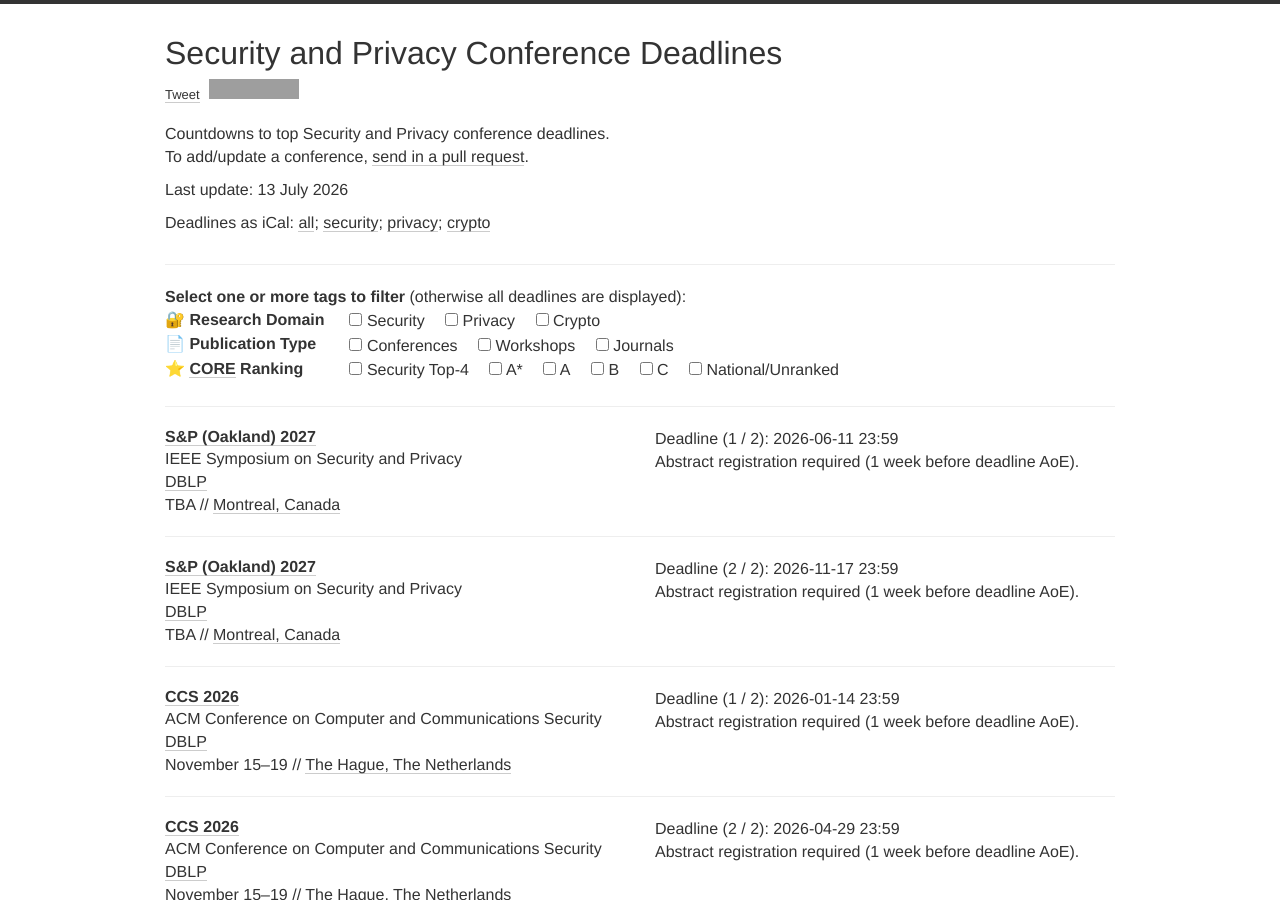
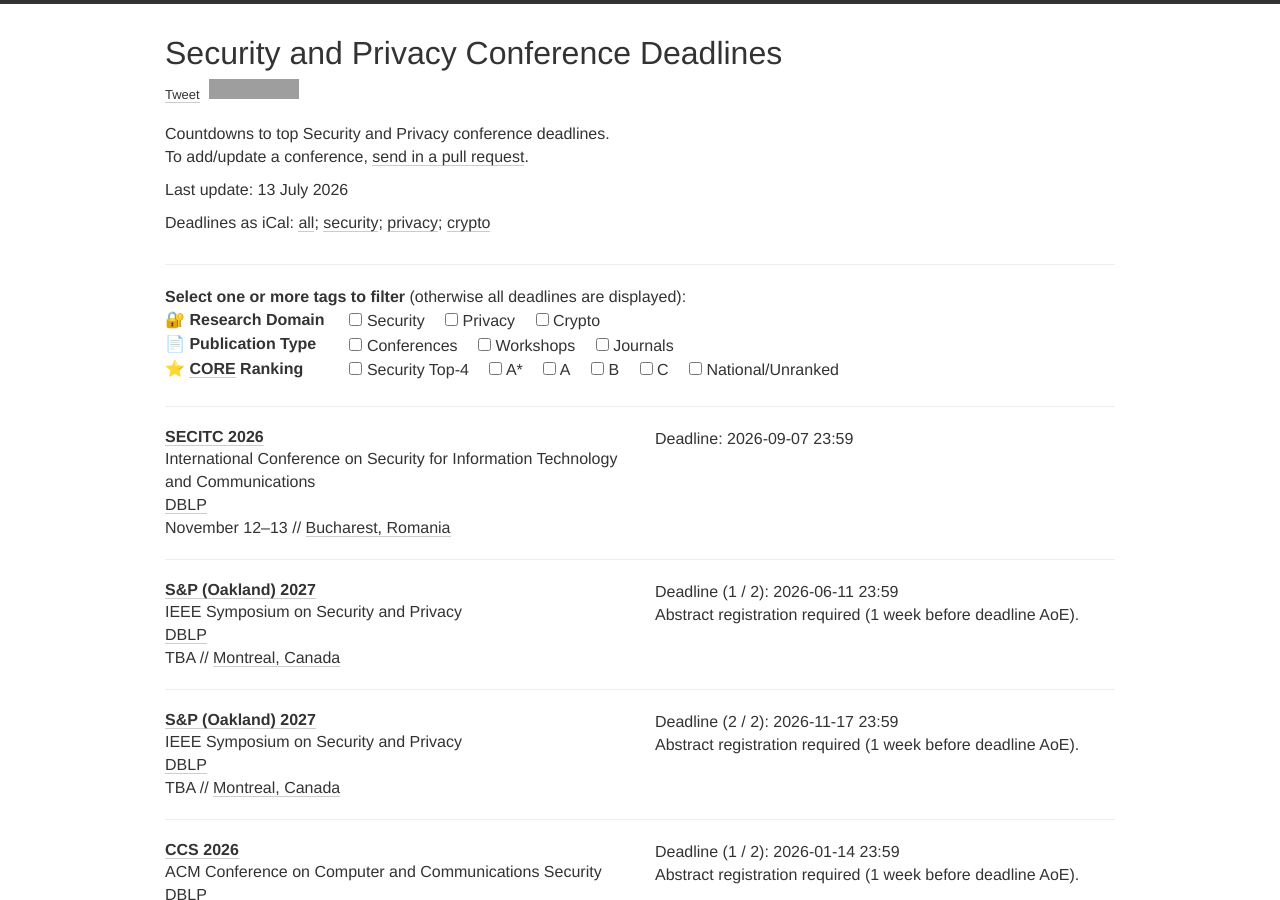
Before and after one commit to sec-deadlines/sec-deadlines.github.io, a Jekyll site: the page built from index.html, in a window 1280 px wide and 900 px high. Built offline with Jekyll 4.4.1, drawn with Linux system fonts in a browser that asks for light colours; nearby versions of some CDN libraries; comment, search, counter and statistics services are not loaded; grey boxes are pictures that could not be loaded.

Commit message:
Update conferences.yml

```diff
--- a/_data/conferences.yml
+++ b/_data/conferences.yml
@@ -1,4 +1,13 @@
 # Security and Privacy
+- name: SECITC
+  description: International Conference on Security for Information Technology and Communications
+  year: 2026
+  link: https://secitc.eu/
+  dblp: https://dblp.uni-trier.de/db/conf/secitc/index.html
+  deadline: ["2026-09-07 23:59"] # must be a list
+  date: November 12-13
+  place: Bucharest, Romania
+  tags: [SEC, CRYPTO, CONF]
 
 - name: S&P (Oakland)
   year: 2027
```
